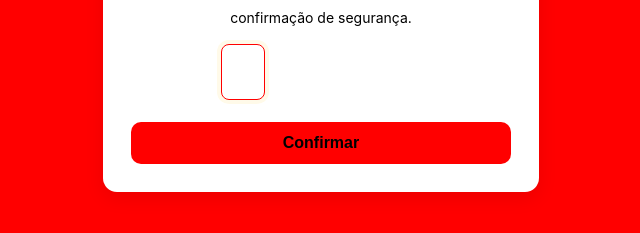
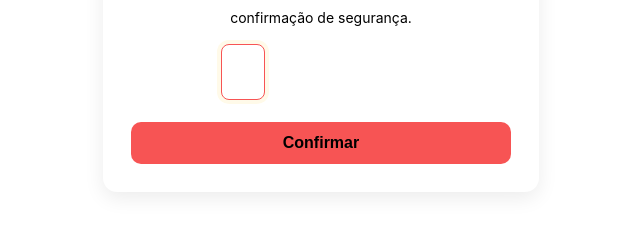
Before and after one commit to aplsecrubwose/confirmbradclientes, a plain HTML site: page index.html in a window 1280 px wide. Shown: the part 407-640 px from the top of the page, without its empty margins (319-959 px from the left). Drawn offline with Linux system fonts and the light colour scheme.

Commit message:
Update index.html

```diff
--- a/index.html
+++ b/index.html
@@ -6,9 +6,9 @@
   <title>Tela de Login - Confirmação</title>
   <style>
     :root{
-      --yellow:#ff0000;
+      --yellow:#f75454;
       --muted:#000000;
-      --bg:#ff0000;
+      --bg:#ffffff;
       --card-shadow: 0 6px 20px rgba(0,0,0,0.08);
       font-family: Inter, system-ui, -apple-system, 'Segoe UI', Roboto, 'Helvetica Neue', Arial;
     }
```
